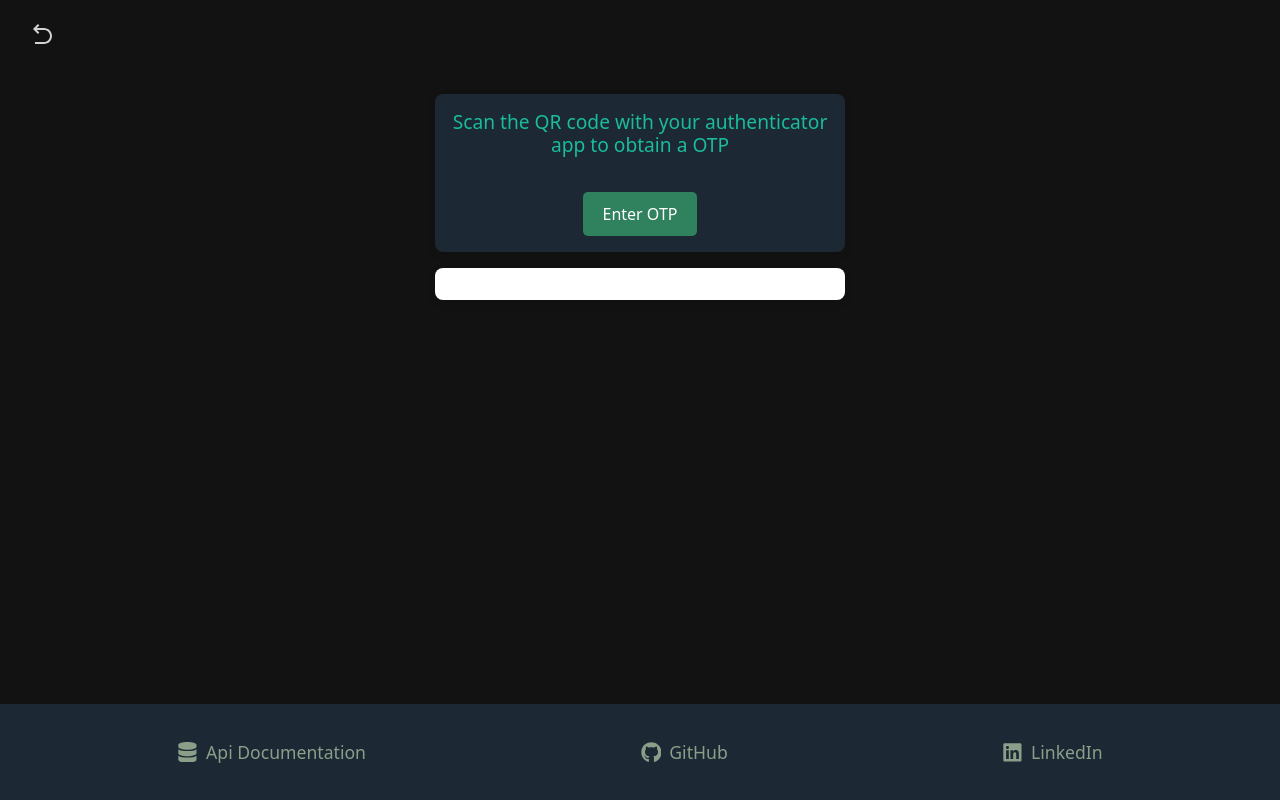
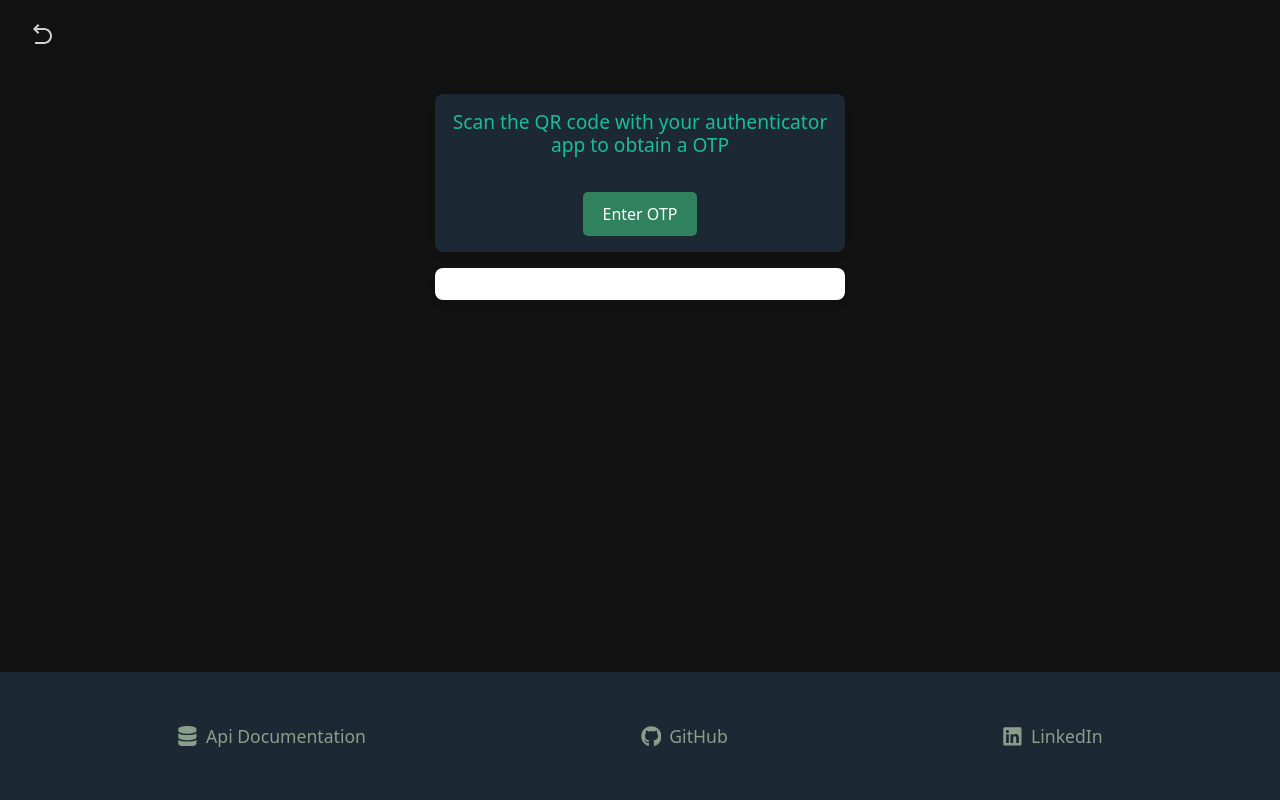
Before and after one commit to anthonynarine/AuthFlow, a React (Create React App) app in the folder react-auth/: page /setup-2fa in a window 1280 px wide. Built offline with nearby package versions, Linux system fonts and the light colour scheme; no server answers.

Commit message:
updated footer and chat component css

```diff
--- a/react-auth/src/components/app-features/ChatComponent.css
+++ b/react-auth/src/components/app-features/ChatComponent.css
@@ -10,7 +10,7 @@
   margin: 2rem auto; /* Center the chat container horizontally */
   display: flex;
   flex-direction: column; /* Arrange children in a column */
-  height: calc(100vh - 10rem); /* Adjust height to account for footer */
+  height: calc(100vh - 12rem); /* Adjust height to account for footer */
   margin-bottom: 6rem; /* Ensure space for the footer */
 }
 
--- a/react-auth/src/components/footer/Footer.css
+++ b/react-auth/src/components/footer/Footer.css
@@ -5,7 +5,7 @@
   right: 0;
   bottom: 0;
   width: 100%;
-  height: 6rem;
+  height: 8rem;
   background-color: #1c2833; /* or any color that fits your design */
   color: white;
   display: flex;
```
